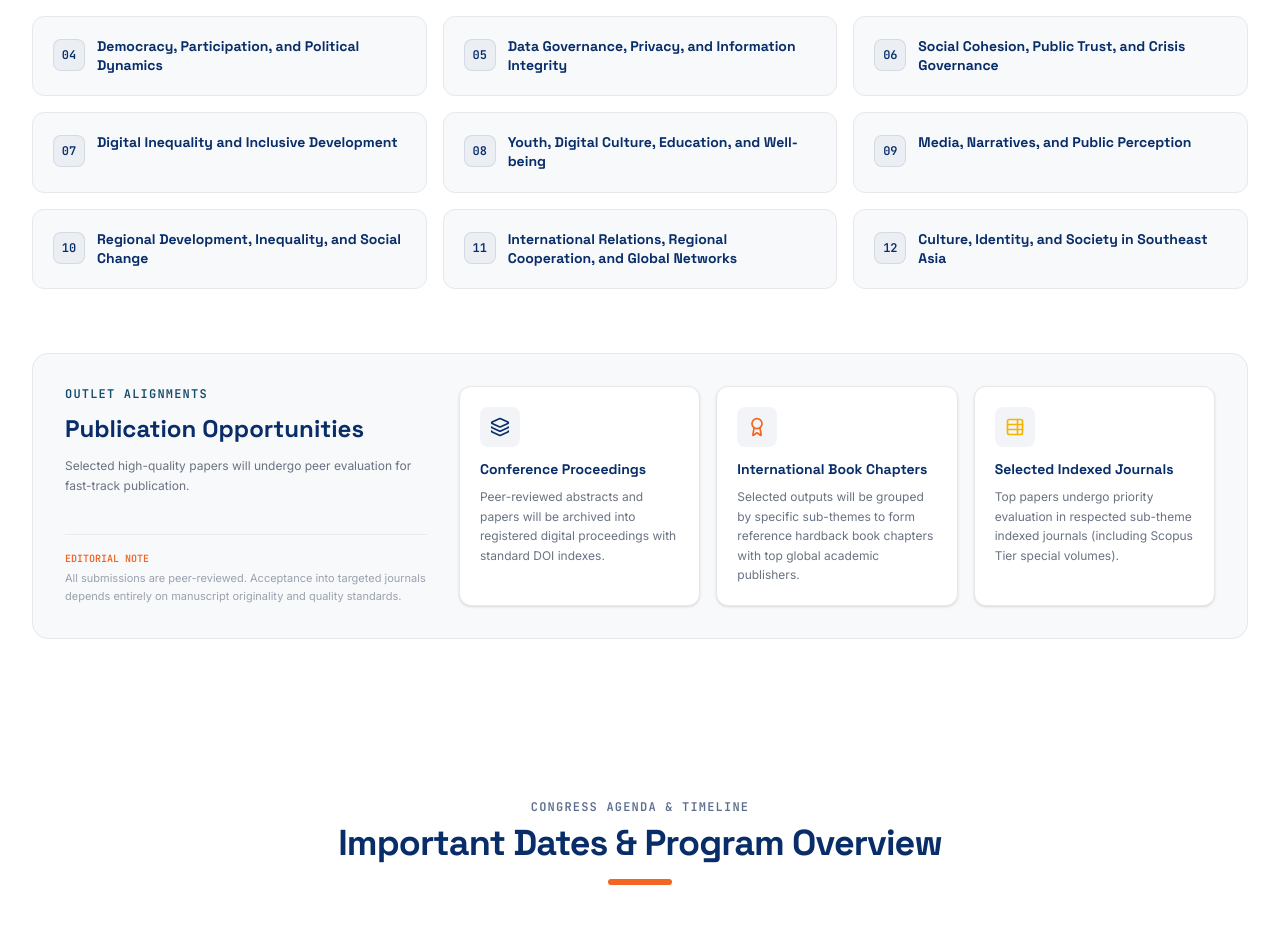
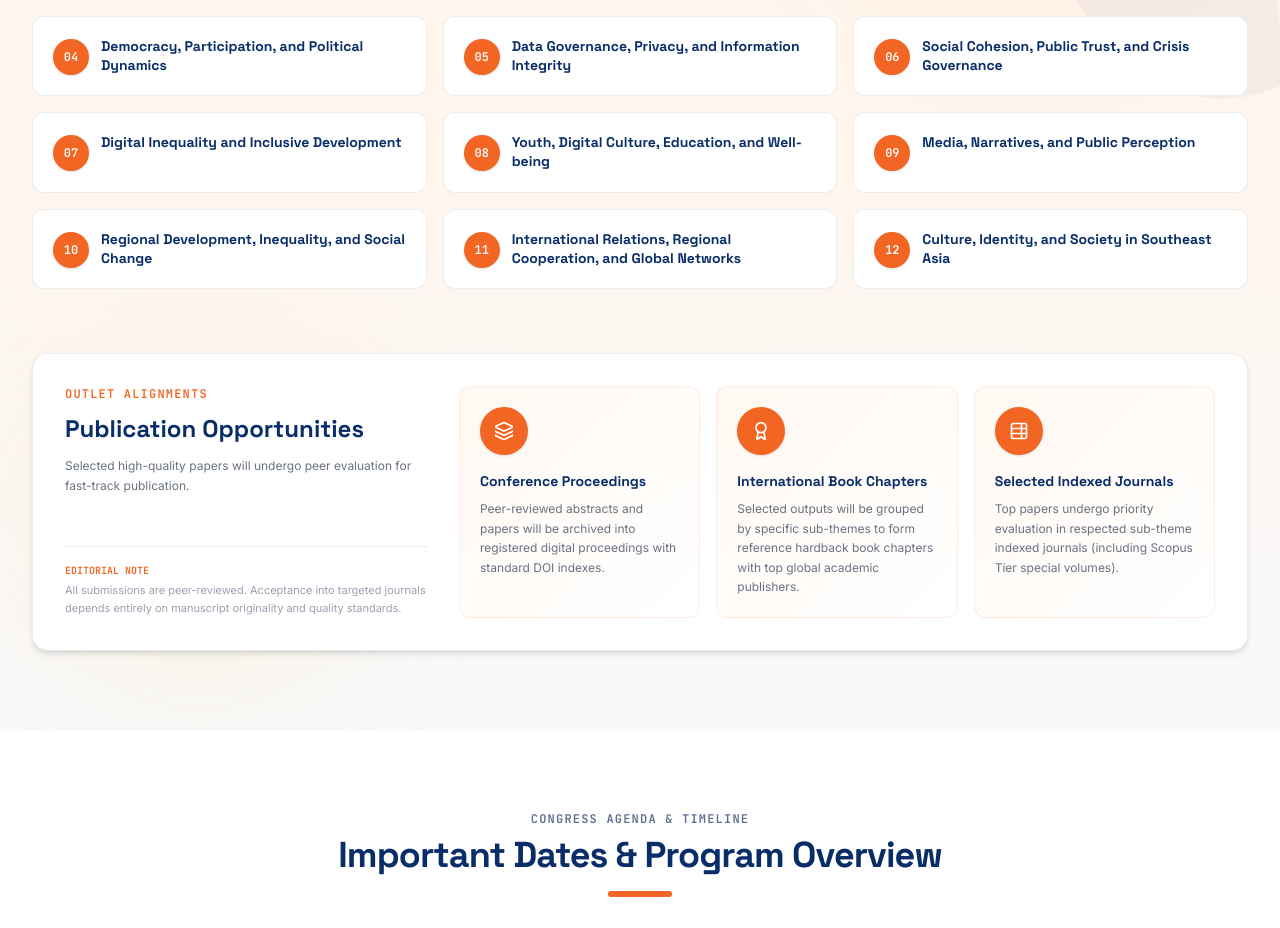
Before and after one commit to hhidayatinc/seafutures2026, a React (Vite) app: page / in a window 1280 px wide. Shown: the part 4795-5723 px from the top of the page. Built offline with nearby package versions, Linux system fonts and the light colour scheme.

Commit message:
perubahan pada call for papers

```diff
--- a/src/components/CallForPapers.tsx
+++ b/src/components/CallForPapers.tsx
@@ -1,15 +1,26 @@
 import React from 'react';
-import { Award, Layers, TableProperties } from 'lucide-react';
+import { Award, Layers, TableProperties, Sparkles } from 'lucide-react';
 import { SUB_THEMES, CORE_INFO } from '../data/conferenceData';
 
 export default function CallForPapers() {
   return (
-    <section id="call-for-papers" className="py-20 bg-white">
-      <div className="max-w-7xl mx-auto px-4 sm:px-6 lg:px-8">
+    <section id="call-for-papers" className="py-20 bg-gradient-to-b from-[#FFF8F2] via-[#FFF5EC] to-[#F8F9FB] relative overflow-hidden">
+      {/* Decorative background accents */}
+      <div className="absolute inset-0 pointer-events-none">
+        <div className="absolute top-0 right-0 w-[500px] h-[500px] rounded-full bg-brand-orange/5 blur-3xl" />
+        <div className="absolute bottom-0 left-0 w-[400px] h-[400px] rounded-full bg-brand-yellow/5 blur-3xl" />
+        {/* Subtle curved decorative line like the reference */}
+        <svg className="absolute top-0 right-0 w-full h-full opacity-[0.04]" xmlns="http://www.w3.org/2000/svg" preserveAspectRatio="none" viewBox="0 0 1200 600">
+          <path d="M800 0 Q900 200 1200 150" fill="none" stroke="#F26522" strokeWidth="80" />
+          <path d="M900 0 Q1000 300 1200 250" fill="none" stroke="#082D68" strokeWidth="60" />
+        </svg>
+      </div>
+
+      <div className="relative max-w-7xl mx-auto px-4 sm:px-6 lg:px-8">
 
         {/* Section Title */}
         <div className="text-center max-w-3xl mx-auto mb-16">
-          <span className="text-xs font-mono tracking-widest text-[#5c6e8d] font-bold uppercase block mb-2">
+          <span className="text-xs font-mono tracking-widest text-brand-orange font-bold uppercase block mb-2">
             ACADEMIC CONTRIBUTIONS
           </span>
           <h2 className="text-4xl font-extrabold text-brand-navy font-display tracking-tight leading-tight">
@@ -17,7 +28,7 @@ export default function CallForPapers() {
           </h2>
           <div className="w-16 h-1.5 bg-brand-orange mx-auto mt-4 rounded-full" />
 
-          <div className="mt-6 p-4 rounded-xl bg-brand-navy/5 border border-brand-navy/10 max-w-2xl mx-auto">
+          <div className="mt-6 p-4 rounded-xl bg-white border border-brand-orange/15 max-w-2xl mx-auto shadow-sm">
             <span className="text-[10px] font-mono uppercase tracking-wider text-brand-orange font-bold block">
               Core Themes
             </span>
@@ -27,7 +38,7 @@ export default function CallForPapers() {
           </div>
         </div>
 
-        {/* Sub-Themes - No Descriptions */}
+        {/* Sub-Themes */}
         <div className="mb-16">
           <div className="text-center mb-8">
             <h3 className="text-xs font-mono tracking-widest text-brand-orange font-bold uppercase">
@@ -40,13 +51,13 @@ export default function CallForPapers() {
             {SUB_THEMES.map((theme) => (
               <div
                 key={theme.number}
-                className="bg-brand-bg border border-brand-gray rounded-xl p-5 hover:bg-white hover:shadow-md hover:border-brand-navy/20 transition-all duration-300 flex items-start space-x-3"
+                className="bg-white border border-brand-gray/80 rounded-xl p-5 hover:shadow-lg hover:border-brand-orange/30 hover:-translate-y-0.5 transition-all duration-300 flex items-start space-x-3 group"
               >
-                <div className="w-8 h-8 rounded-lg bg-brand-navy/5 text-brand-navy flex items-center justify-center font-mono font-bold text-xs shrink-0 mt-0.5 border border-brand-navy/10">
+                <div className="w-9 h-9 rounded-full bg-brand-orange text-white flex items-center justify-center font-mono font-bold text-xs shrink-0 mt-0.5 group-hover:bg-brand-navy group-hover:scale-110 transition-all duration-300 shadow-sm">
                   {theme.number.toString().padStart(2, '0')}
                 </div>
                 <div className="flex-1">
-                  <h4 className="text-sm font-bold text-brand-navy font-display leading-snug">
+                  <h4 className="text-sm font-bold text-brand-navy font-display leading-snug group-hover:text-brand-orange transition-colors">
                     {theme.title}
                   </h4>
                 </div>
@@ -55,13 +66,13 @@ export default function CallForPapers() {
           </div>
         </div>
 
-        {/* Publication Opportunities - Highly prominent & permanently visible */}
-        <div id="publication-opportunities" className="bg-brand-bg rounded-2xl border border-brand-gray p-6 sm:p-8">
+        {/* Publication Opportunities */}
+        <div id="publication-opportunities" className="bg-white rounded-2xl border border-brand-gray/80 p-6 sm:p-8 shadow-md">
           <div className="grid grid-cols-1 lg:grid-cols-12 gap-8">
 
             <div className="lg:col-span-4 flex flex-col justify-between">
               <div className="space-y-3">
-                <span className="text-xs font-mono font-bold tracking-widest text-[#14496B] uppercase block">
+                <span className="text-xs font-mono font-bold tracking-widest text-brand-orange uppercase block">
                   OUTLET ALIGNMENTS
                 </span>
                 <h3 className="text-xl sm:text-2xl font-extrabold text-brand-navy font-display leading-tight">
@@ -85,9 +96,9 @@ export default function CallForPapers() {
             <div className="lg:col-span-8 grid grid-cols-1 sm:grid-cols-3 gap-4">
 
               {/* Option 1 */}
-              <div className="bg-white border border-brand-gray rounded-xl p-5 shadow-sm hover:border-brand-orange/30 transition-all duration-300">
-                <div className="w-10 h-10 rounded-lg bg-brand-navy/5 text-brand-navy flex items-center justify-center mb-3">
-                  <Layers className="w-5 h-5 text-brand-navy" />
+              <div className="bg-gradient-to-br from-[#FFF8F2] to-white border border-brand-orange/10 rounded-xl p-5 hover:shadow-md hover:border-brand-orange/25 transition-all duration-300 group">
+                <div className="w-12 h-12 rounded-full bg-brand-orange text-white flex items-center justify-center mb-4 group-hover:scale-110 transition-transform duration-300 shadow-sm">
+                  <Layers className="w-5 h-5" />
                 </div>
                 <h4 className="text-sm font-bold text-brand-navy font-display">
                   Conference Proceedings
@@ -98,9 +109,9 @@ export default function CallForPapers() {
               </div>
 
               {/* Option 2 */}
-              <div className="bg-white border border-brand-gray rounded-xl p-5 shadow-sm hover:border-brand-orange/30 transition-all duration-300">
-                <div className="w-10 h-10 rounded-lg bg-brand-navy/5 text-brand-navy flex items-center justify-center mb-3">
-                  <Award className="w-5 h-5 text-brand-orange" />
+              <div className="bg-gradient-to-br from-[#FFF8F2] to-white border border-brand-orange/10 rounded-xl p-5 hover:shadow-md hover:border-brand-orange/25 transition-all duration-300 group">
+                <div className="w-12 h-12 rounded-full bg-brand-orange text-white flex items-center justify-center mb-4 group-hover:scale-110 transition-transform duration-300 shadow-sm">
+                  <Award className="w-5 h-5" />
                 </div>
                 <h4 className="text-sm font-bold text-brand-navy font-display">
                   International Book Chapters
@@ -111,9 +122,9 @@ export default function CallForPapers() {
               </div>
 
               {/* Option 3 */}
-              <div className="bg-white border border-brand-gray rounded-xl p-5 shadow-sm hover:border-brand-orange/30 transition-all duration-300">
-                <div className="w-10 h-10 rounded-lg bg-brand-navy/5 text-brand-navy flex items-center justify-center mb-3">
-                  <TableProperties className="w-5 h-5 text-brand-yellow" />
+              <div className="bg-gradient-to-br from-[#FFF8F2] to-white border border-brand-orange/10 rounded-xl p-5 hover:shadow-md hover:border-brand-orange/25 transition-all duration-300 group">
+                <div className="w-12 h-12 rounded-full bg-brand-orange text-white flex items-center justify-center mb-4 group-hover:scale-110 transition-transform duration-300 shadow-sm">
+                  <TableProperties className="w-5 h-5" />
                 </div>
                 <h4 className="text-sm font-bold text-brand-navy font-display">
                   Selected Indexed Journals
```
